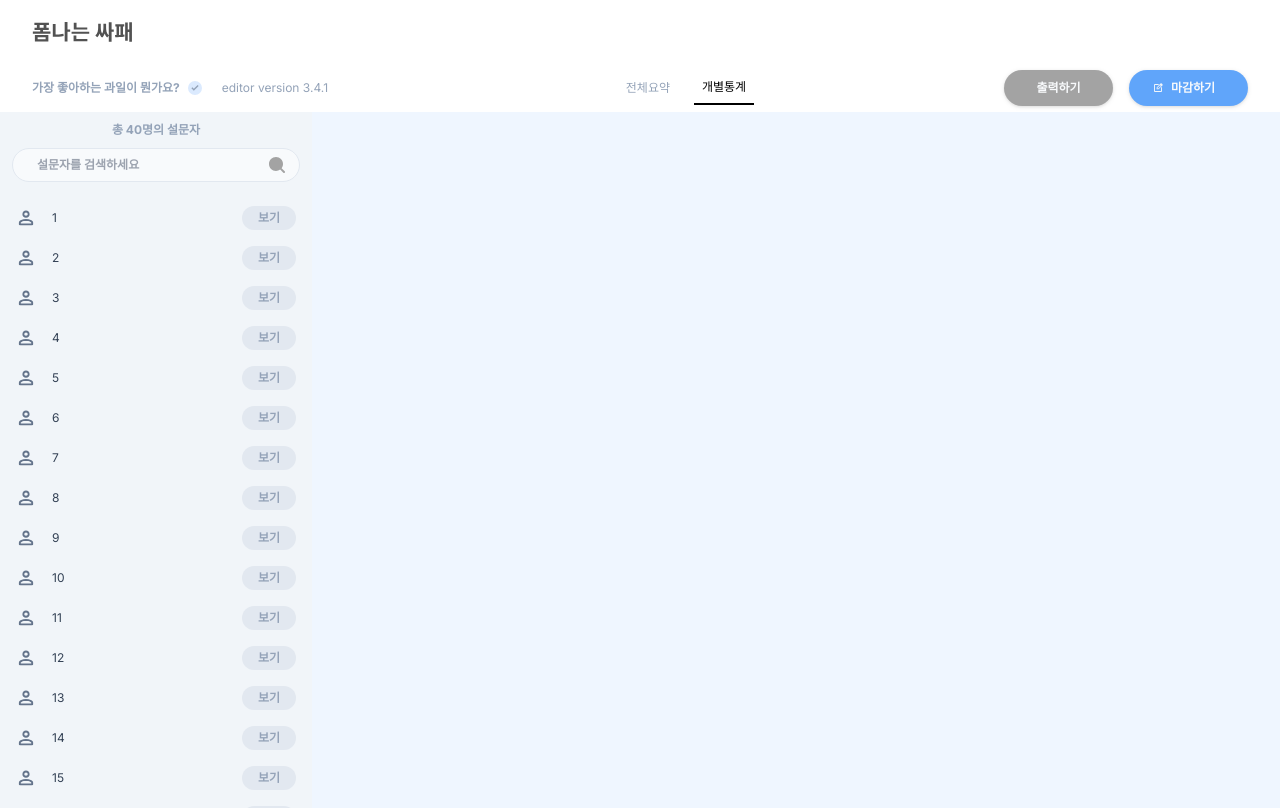
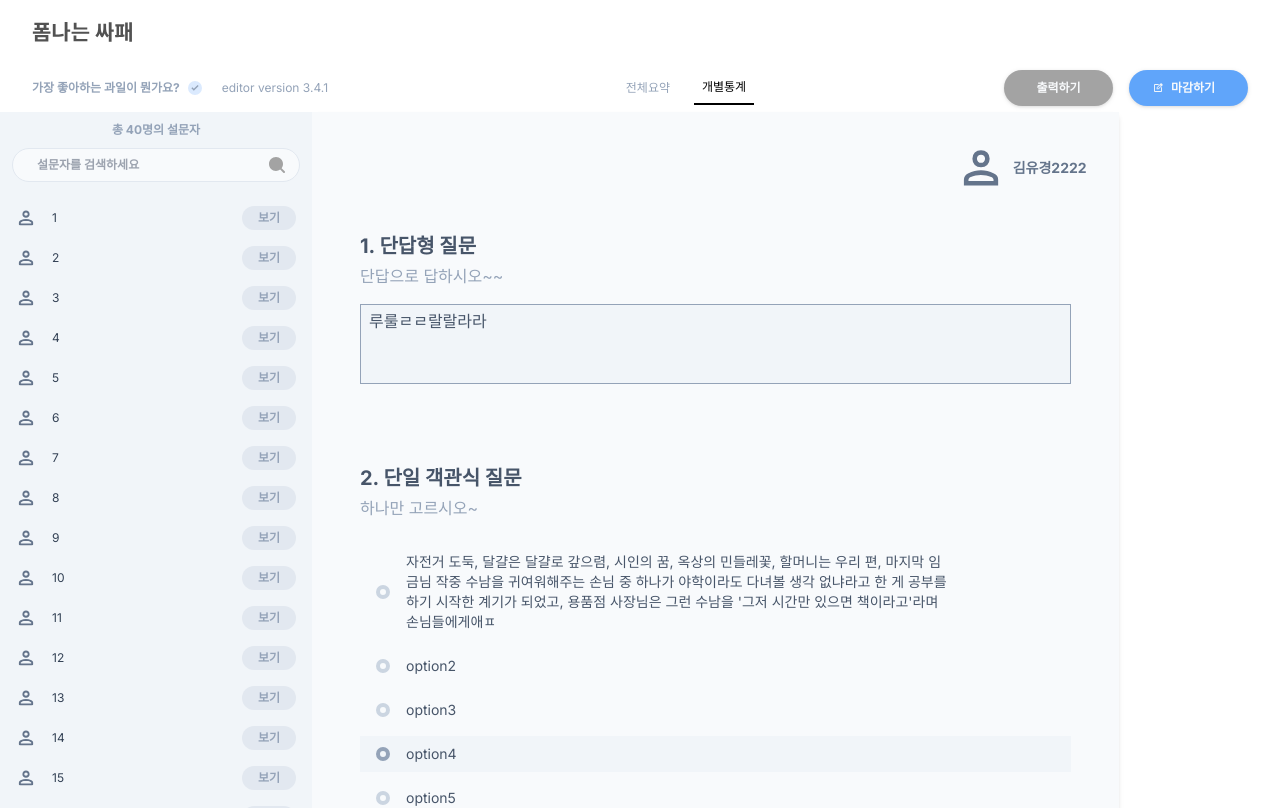
Before and after one commit to SSA-FE/formssafe-fe, a React (Vite) app: page /stat/1 in a window 1280 px wide. Shown: the top 808 px of the page. Built offline with nearby package versions, Linux system fonts and the light colour scheme; no server answers.

Commit message:
feat: 개별통계에 개별응답 컴포넌트 추가

```diff
--- a/src/pages/StatDetail.tsx
+++ b/src/pages/StatDetail.tsx
@@ -1,16 +1,16 @@
+import PersonalResult from '@/components/Statistic/PersonalResult';
 import UserResultForm from '@/components/Statistic/userResultForm/UserResultForm';
 
 const StatDetail = () => {
   return (
-    <div className="flex h-[calc(200vh-6rem)]">
+    <div className="flex h-[calc(200vh-6rem)] ">
       {/* 사이드바 */}
       <div className="w-[19.5rem]">
         <UserResultForm />
       </div>
 
-      {/* 설문지 */}
-      <div className="flex-1 flex items-center justify-center bg-blue-50">
-        설문지
+      <div className="flex items-start justify-start flex-1">
+        <PersonalResult userId={2} />
       </div>
     </div>
   );
```
